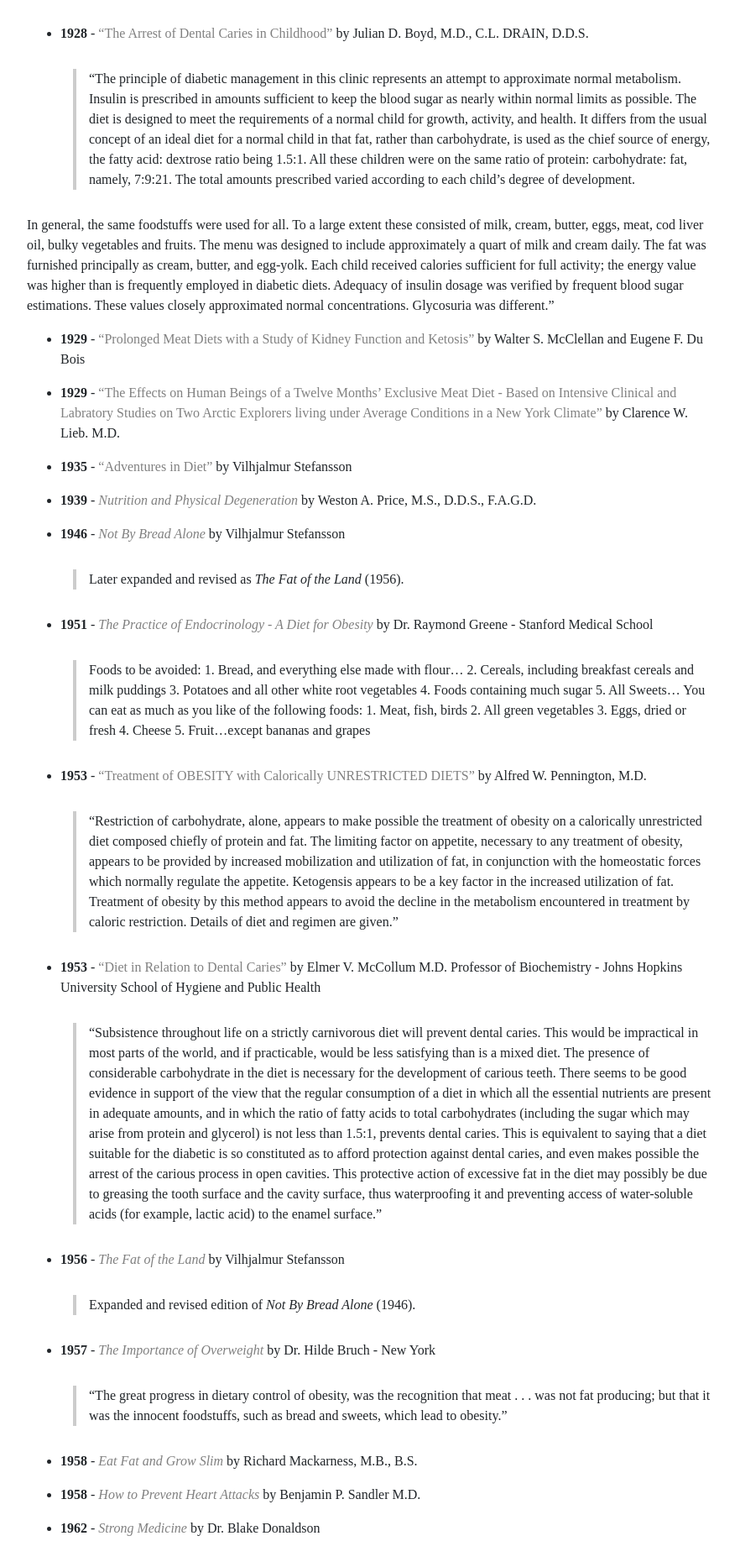
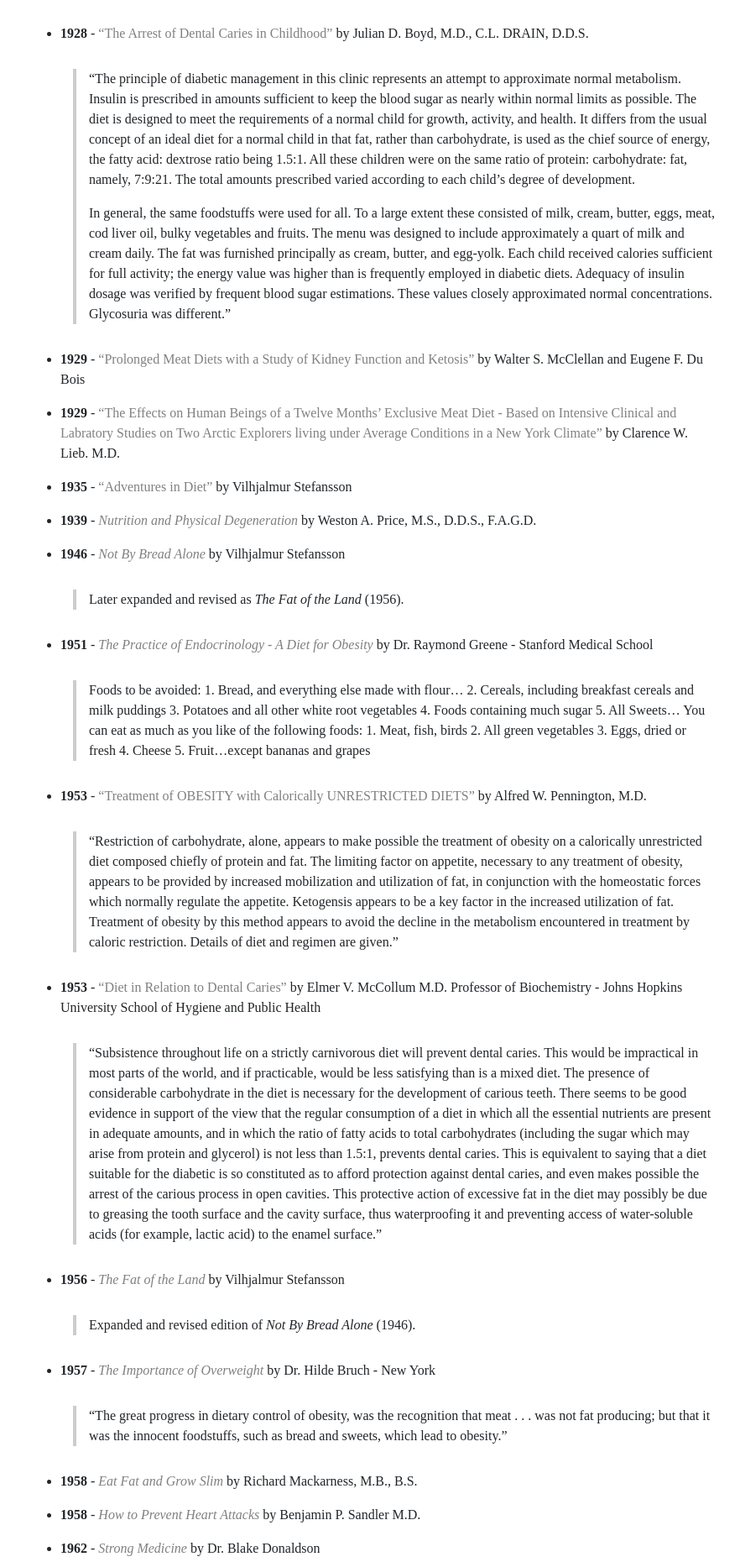
Before and after one commit to bitstein/justmeat.co, a Jekyll site: the page built from wiki/pages/history.md, in a window 1280 px wide. Shown: the part 4182-6042 px from the top of the page at 84% size, without its empty margins (198-1080 px from the left). Built offline with Jekyll 4.4.1, drawn with Linux system fonts in a browser that asks for light colours; nearby versions of some CDN libraries; some web fonts are replaced.

Commit message:
Fix formatting

```diff
--- a/wiki/pages/history.md
+++ b/wiki/pages/history.md
@@ -81,8 +81,8 @@
 * **1928** - ["The Arrest of Dental Caries in Childhood"](https://www.westonaprice.org/health-topics/dentistry/the-arrest-of-dental-caries-in-childhood/) by Julian D. Boyd, M.D., C.L. DRAIN, D.D.S.
 
     > "The principle of diabetic management in this clinic represents an attempt to approximate normal metabolism. Insulin is prescribed in amounts sufficient to keep the blood sugar as nearly within normal limits as possible. The diet is designed to meet the requirements of a normal child for growth, activity, and health. It differs from the usual concept of an ideal diet for a normal child in that fat, rather than carbohydrate, is used as the chief source of energy, the fatty acid: dextrose ratio being 1.5:1. All these children were on the same ratio of protein: carbohydrate: fat, namely, 7:9:21. The total amounts prescribed varied according to each child’s degree of development.
-
-In general, the same foodstuffs were used for all. To a large extent these consisted of milk, cream, butter, eggs, meat, cod liver oil, bulky vegetables and fruits. The menu was designed to include approximately a quart of milk and cream daily. The fat was furnished principally as cream, butter, and egg-yolk. Each child received calories sufficient for full activity; the energy value was higher than is frequently employed in diabetic diets. Adequacy of insulin dosage was verified by frequent blood sugar estimations. These values closely approximated normal concentrations. Glycosuria was different."
+    >
+    > In general, the same foodstuffs were used for all. To a large extent these consisted of milk, cream, butter, eggs, meat, cod liver oil, bulky vegetables and fruits. The menu was designed to include approximately a quart of milk and cream daily. The fat was furnished principally as cream, butter, and egg-yolk. Each child received calories sufficient for full activity; the energy value was higher than is frequently employed in diabetic diets. Adequacy of insulin dosage was verified by frequent blood sugar estimations. These values closely approximated normal concentrations. Glycosuria was different."
 
 * **1929** - [“Prolonged Meat Diets with a Study of Kidney Function and Ketosis”](/docs/prolonged-meat-diets-walter-s-mclellan-eugen-f-du-bois.pdf) by Walter S. McClellan and Eugene F. Du Bois
 
```
